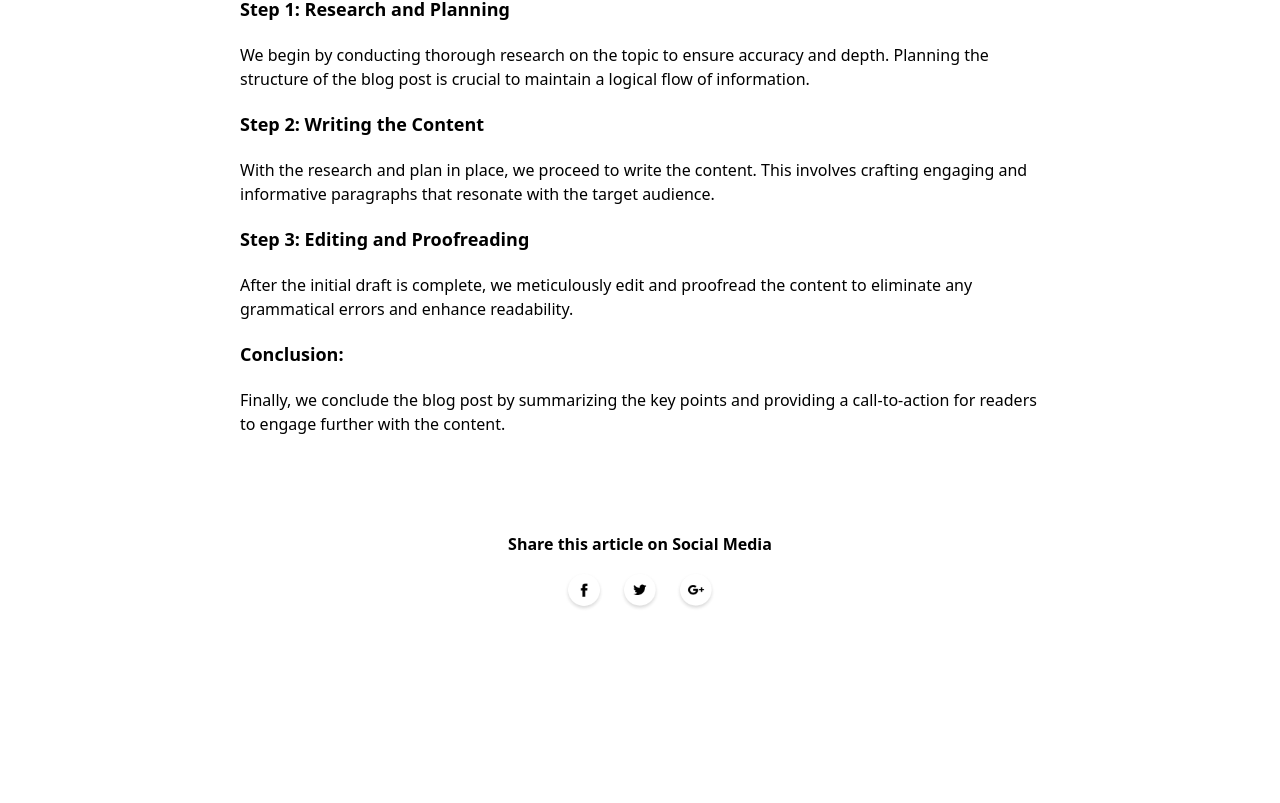
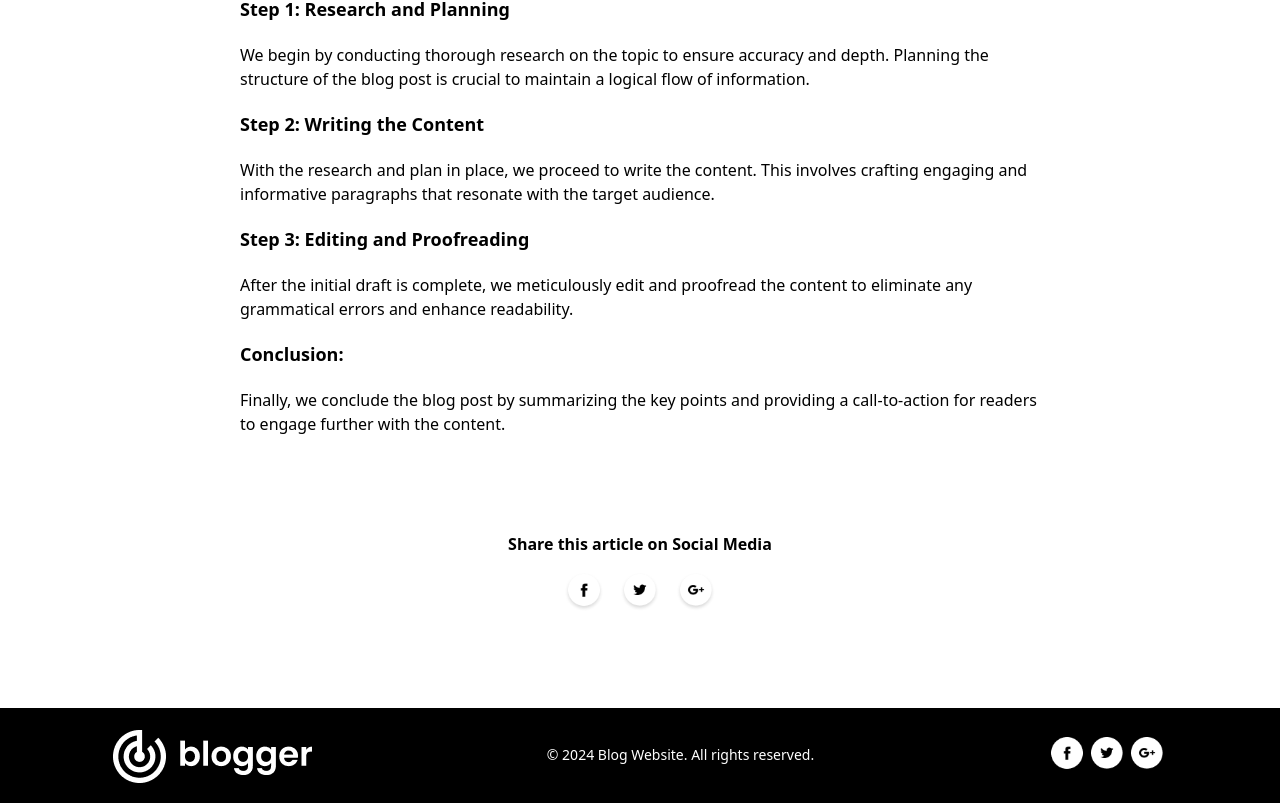
Before and after one commit to redphoenix-05/blog_website, a Next.js app: page /blogs/1 in a window 1280 px wide. Shown: the part 1010-1813 px from the top of the page. Before the commit the page ends 1718 px from the top, so only its background shows below. Built offline with nearby package versions, Linux system fonts and the light colour scheme.

Commit message:
feat: add Footer component to Blog page for improved layout

```diff
--- a/src/app/blogs/[id]/page.jsx
+++ b/src/app/blogs/[id]/page.jsx
@@ -1,4 +1,5 @@
 "use client"
+import Footer from '@/app/component/Footer';
 import { assets, blog_data } from '@/asset/assets';
 import Image from 'next/image'
 import React, { useState, useEffect  } from 'react'
@@ -121,6 +122,7 @@ const Page = ({params}) => {
             </div>
         </div>
     </div>
+    <Footer />
   </>:<div className='justify-center items-center'>Loading...</div>
   )
 }
```
